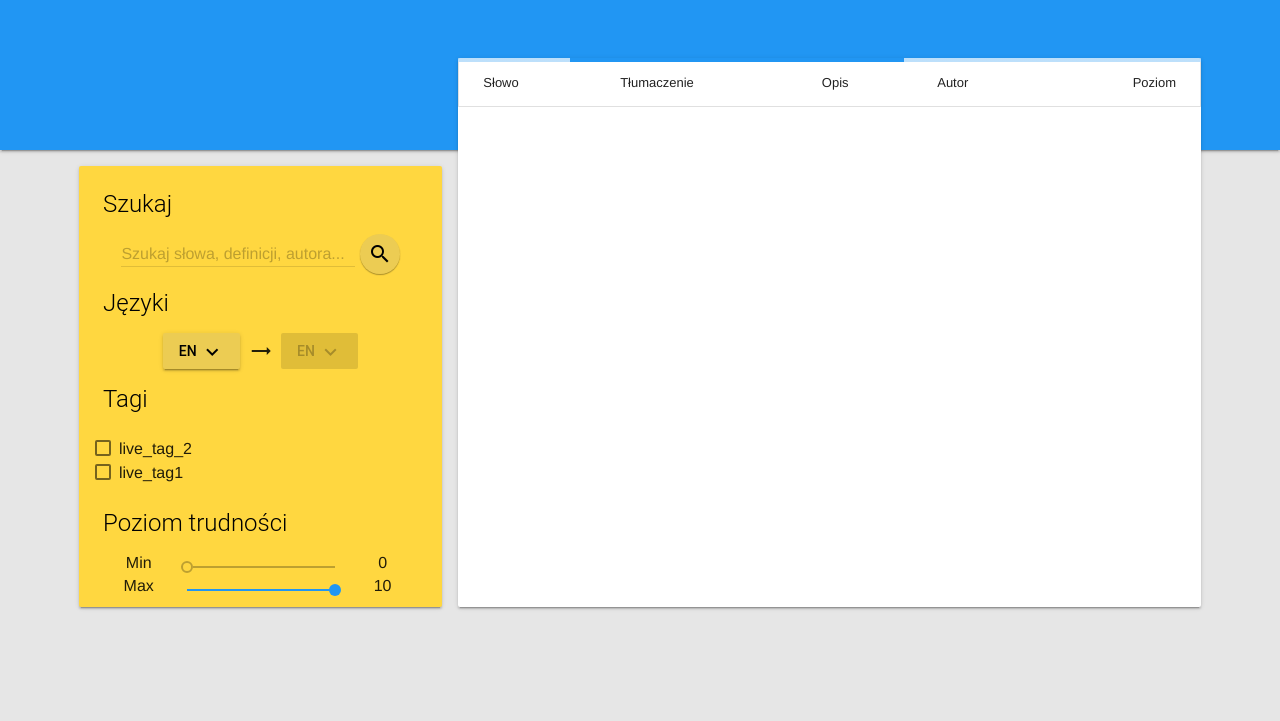
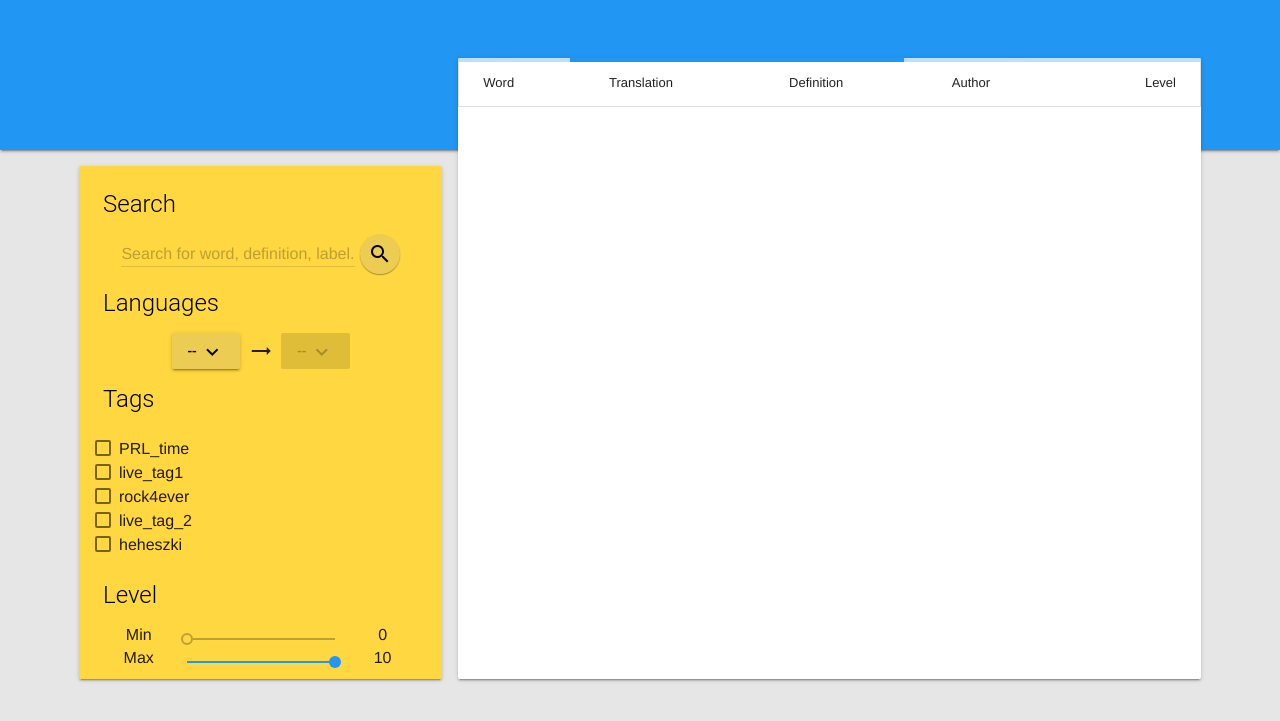
Before and after one commit to World-Youth-Days/Dictionary, a PHP site: page / in a window 1280 px wide. Shown: the top 721 px of the page. Run offline with PHP 8.4, Linux system fonts and the light colour scheme; data comes from the database, SQL or seed files in the repository; some libraries are stand-ins or nearby versions.

Commit message:
Interface and language
Huge preparations! Interface translation is here, language support -
almost!

```diff
--- a/web-interface/index.php
+++ b/web-interface/index.php
@@ -10,6 +10,17 @@
         <link rel="stylesheet" href="https://code.getmdl.io/1.1.3/material.blue-amber.min.css" />
         <script defer src="https://code.getmdl.io/1.1.3/material.min.js"></script>
         <link rel="stylesheet" href="main.css" />
+        <?php
+        require 'langs/en.php';
+        function t($string) {
+            global $translations;
+            if (isset($translations[$string])) {
+                echo $translations[$string];
+            } else {
+                echo "---";
+            }
+        }
+        ?>
     </head>
     <?php
     class MyDB extends SQLite3
@@ -36,13 +47,13 @@
                 <div class="mdl-cell mdl-cell--4-col">
                     <div id="filters" class="mdl-card mdl-shadow--2dp">
                         <div class="mdl-card__title">
-                            <h2 class="mdl-card__title-text">Szukaj</h2>
+                            <h2 class="mdl-card__title-text"><?php t("Search") ?></h2>
                         </div>
                         <div id="search_box">
                             <div id="search_input">
                                 <div class="mdl-textfield mdl-js-textfield mdl-textfield--floating-label">
                                     <input class="mdl-textfield__input" type="text" id="search_input_value">
-                                    <label class="mdl-textfield__label" for="sample3">Szukaj słowa, definicji, autora...</label>
+                                    <label class="mdl-textfield__label" for="sample3"><?php t("SearchForWordDefLabel") ?></label>
                                 </div>
                             </div>
                             <div id="search_button">
@@ -52,12 +63,12 @@
                             </div>
                         </div>
                         <div class="mdl-card__title">
-                            <h2 class="mdl-card__title-text">Języki</h2>
+                            <h2 class="mdl-card__title-text"><?php t("Languages") ?></h2>
                         </div>
                         <div id="language-box">
                             <div class="language-chooser">
                                 <button id="language-from" class="mdl-button mdl-js-button mdl-button--raised mdl-js-ripple-effect">
-                                    en <i class="material-icons">keyboard_arrow_down</i>
+                                    <span class="radio-text">--</span> <i class="material-icons">keyboard_arrow_down</i>
                                 </button>
                                 <ul class="mdl-menu mdl-js-menu" for="language-from">
                                     <?php
@@ -66,9 +77,9 @@
                                         while ($row = $ret->fetchArray(SQLITE3_ASSOC)) {
                                     ?>
                                         <li class="mdl-menu__item">
-                                            <label class="mdl-radio mdl-js-radio mdl-js-ripple-effect" for="from-<?php echo $row['tag-name'] ?>">
-                                                <input type="radio" id="from-<?php echo $row['tag-name'] ?>" class="mdl-radio__button" name="options" value="<?php echo $row['tag-name'] ?>" checked>
-                                                <span class="mdl-radio__label"><?php echo $row['tag-name'] ?></span>
+                                            <label class="mdl-radio mdl-js-radio mdl-js-ripple-effect" for="from-<?php echo $row['tag_name'] ?>">
+                                                <input type="radio" id="from-<?php echo $row['tag_name'] ?>" class="mdl-radio__button from-radio" name="options" value="<?php echo $row['tag_name'] ?>">
+                                                <span class="mdl-radio__label"><?php echo substr($row['tag_name'],5) ?></span>
                                             </label>
                                         </li>
                                     <?php } ?>
@@ -81,17 +92,15 @@
                             </div>
                             <div class="language-chooser">
                                 <button id="language-to" class="mdl-button mdl-js-button mdl-button--raised mdl-js-ripple-effect" disabled>
-                                    en <i class="material-icons">keyboard_arrow_down</i>
+                                    -- <i class="material-icons">keyboard_arrow_down</i>
                                 </button>
-                                <ul class="mdl-menu mdl-js-menu mdl-menu--bottom-right" for="language-to">
-                                    <li class="mdl-menu__item">Continue</li>
-                                    <li class="mdl-menu__item">Stop</li>
-                                    <li class="mdl-menu__item">Pause</li>
+                                <ul class="mdl-menu mdl-js-menu mdl-menu--bottom-right" id="language-to-ul" for="language-to">
+
                                 </ul>
                             </div>
                         </div>
                         <div class="mdl-card__title">
-                            <h2 class="mdl-card__title-text">Tagi</h2>
+                            <h2 class="mdl-card__title-text"><?php t("Tags") ?></h2>
                         </div>
                         <div class="card-content">
                             <?php
@@ -107,7 +116,7 @@
                             <?php } ?>
                         </div>
                         <div class="mdl-card__title">
-                            <h2 class="mdl-card__title-text">Poziom trudności</h2>
+                            <h2 class="mdl-card__title-text"><?php t("Level") ?></h2>
                         </div>
                         <div class="hardness-container">
                             <div class="hardness-des" id="hardness-des-min">Min</div>
@@ -129,11 +138,11 @@
                     <div id="loading" class="mdl-progress mdl-js-progress mdl-progress__indeterminate"></div>
                     <table class="mdl-data-table mdl-js-data-table" id="words-table">
                         <thead>
-                            <td class="mdl-data-table__cell--non-numeric">Słowo</td>
-                            <td class="mdl-data-table__cell--non-numeric">Tłumaczenie</td>
-                            <td class="mdl-data-table__cell--non-numeric">Opis</td>
-                            <td class="mdl-data-table__cell--non-numeric">Autor</td>
-                            <td>Poziom</td>
+                            <td class="mdl-data-table__cell--non-numeric"><?php t("Word") ?></td>
+                            <td class="mdl-data-table__cell--non-numeric"><?php t("Translation") ?></td>
+                            <td class="mdl-data-table__cell--non-numeric"><?php t("Definition") ?></td>
+                            <td class="mdl-data-table__cell--non-numeric"><?php t("Author") ?></td>
+                            <td><?php t("Level") ?></td>
                         </thead>
                         <tbody id="words-table-body">
 
--- /dev/null
+++ b/web-interface/langs/en.php
@@ -0,0 +1,13 @@
+<?php
+$translations = array(
+    "Search" => "Search",
+    "SearchForWordDefLabel" => "Search for word, definition, label...",
+    "Languages" => "Languages",
+    "Tags" => "Tags",
+    "Level" => "Level",
+    "Word" => "Word",
+    "Translation" => "Translation",
+    "Definition" => "Definition",
+    "Author" => "Author"
+);
+?>
--- a/web-interface/main.css
+++ b/web-interface/main.css
@@ -28,6 +28,9 @@ body {
 }
 #language-box {
     text-align: center;
+}
+#language-box .mdl-radio {
+    width: 100%;
 }
 .language-chooser {
     display: inline-block;
--- a/web-interface/main.js
+++ b/web-interface/main.js
@@ -2,6 +2,15 @@ $(document).ready(function() {
 
     update();
 
+    //Languages input events
+    $(".from-radio").change(function() {
+        $("#language-from .radio-text").text($(this).val().substr(5));
+        $.get("language-pair.php?from="+$(this).val(), function(data) {
+            $("#language-to-ul").html(data);
+        })
+    })
+
+    //Checkboxes for tags
     $(".tag-checkbox").change(function() {
         $("#search_input_value").val("");
         $("#search_input div").removeClass("is-dirty");
@@ -10,47 +19,51 @@ $(document).ready(function() {
             tags+=$("label[for='"+$(this).attr('id')+"'] .mdl-checkbox__label").text()+";";
         });
         tags = tags.substring(0, tags.length-1);
-        location.hash = $("#hardness-min").val()+";"+$("#hardness-max").val()+";"+"tags;"+tags;
+        location.hash = "tags;"+$("#hardness-min").val()+";"+$("#hardness-max").val()+";"+tags;
     });
+
+    //Search input events
     $("#search_button_click").click(function() {
         query = $("#search_input_value").val();
-        location.hash = $("#hardness-min").val()+";"+$("#hardness-max").val()+";"+"search;"+query;
+        location.hash = "search;"+$("#hardness-min").val()+";"+$("#hardness-max").val()+";"+query;
     });
     $("#search_input_value").keyup(function(e){
         if(e.keyCode == 13) {
             query = $("#search_input_value").val();
-            location.hash = $("#hardness-min").val()+";"+$("#hardness-max").val()+";"+"search;"+query;
+            location.hash = "search;"+$("#hardness-min").val()+";"+$("#hardness-max").val()+";"+query;
         }
     });
+
+    //Level input events
     $("#hardness-min").on("input", function() {
         $("#hardness-val-min").text($(this).val());
         data = location.hash.split(";");
-        data[0] = data[0].substring(1, data[0].length);
-        data[0] = $(this).val();
+        data[1] = $(this).val();
         location.hash = data.join(";");
     });
     $("#hardness-max").on("input", function() {
         $("#hardness-val-max").text($(this).val());
         data = location.hash.split(";");
-        data[0] = data[0].substring(1, data[0].length);
-        data[1] = $(this).val();
+        data[2] = $(this).val();
         location.hash = data.join(";");
     });
 
+    //Some misc functions
     function hideAll() {
         $(".communication").hide();
     }
-
     $(window).on('hashchange',function(){
         update();
     });
 
+    //Main update function
     function update() {
         $("#loading").stop();
         $("#loading").fadeIn("slow")
         data = location.hash.split(";");
-        mode = data[2];
         data[0] = data[0].substring(1, data[0].length);
+        mode = data[0];
+        //Tags mode
         if (mode=="tags") {
             hideAll();
             tags="";
@@ -66,8 +79,12 @@ $(document).ready(function() {
                     $(this).parent().removeClass("is-checked");
                 }
             });
+            $("#hardness-min").val(data[1]);
+            $("#hardness-val-min").text(data[1]);
+            $("#hardness-max").val(data[2]);
+            $("#hardness-val-max").text(data[2]);
             tags = tags.substring(0, tags.length-1);
-            $.get("query.php?tag="+tags+"&lmin="+data[0]+"&lmax="+data[1], function(data) {
+            $.get("query.php?tag="+tags+"&lmin="+data[1]+"&lmax="+data[2], function(data) {
                 if (data == "//ABC//") {
                     $("#words-table-body").html("");
                     $("#communication-choose-tags").show();
@@ -77,13 +94,14 @@ $(document).ready(function() {
                 $("#loading").stop();
                 $("#loading").fadeOut("slow");
             });
+        //Search mode
         } else if (mode=="search") {
             hideAll();
             $(".tag-checkbox").each(function() {
                 $(this).parent().removeClass("is-checked");
                 $(this).prop('checked', false);
             });
-            $.get("search.php?search="+data[3]+"&lmin="+data[0]+"&lmax="+data[1], function(data) {
+            $.get("search.php?search="+data[3]+"&lmin="+data[1]+"&lmax="+data[2], function(data) {
                 if (data == "//ABC//") {
                     $("#words-table-body").html("");
                     $("#communication-nothing-found").show();
```
Also changed, not shown: web-interface/language-pair.php (added, +58 -0 lines), web-interface/dictionary.db.
